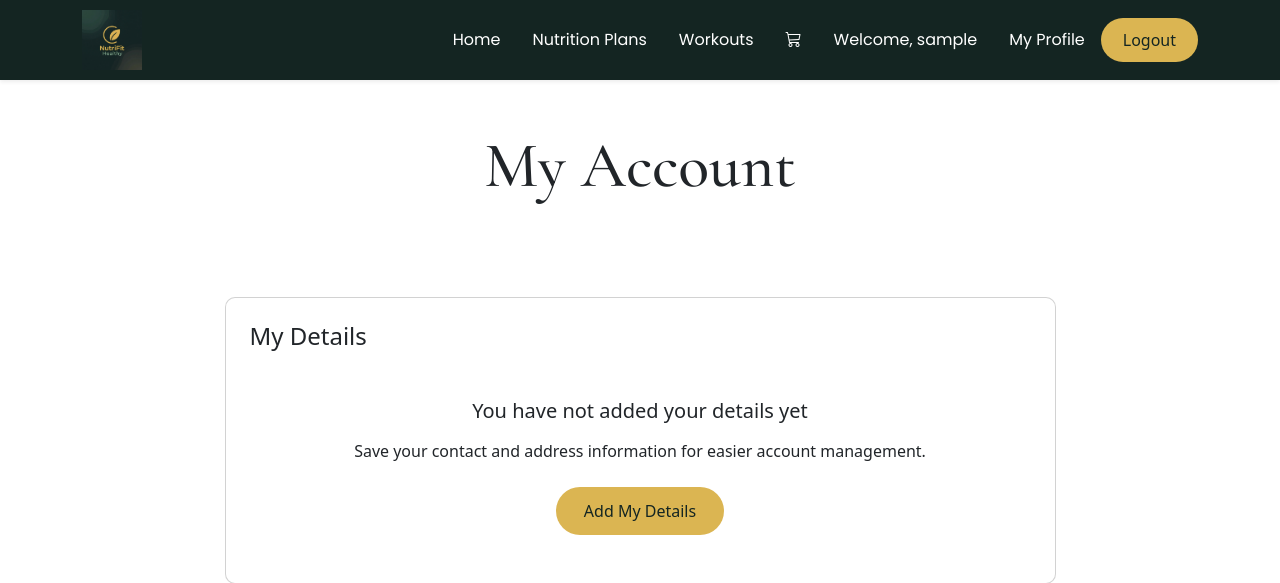
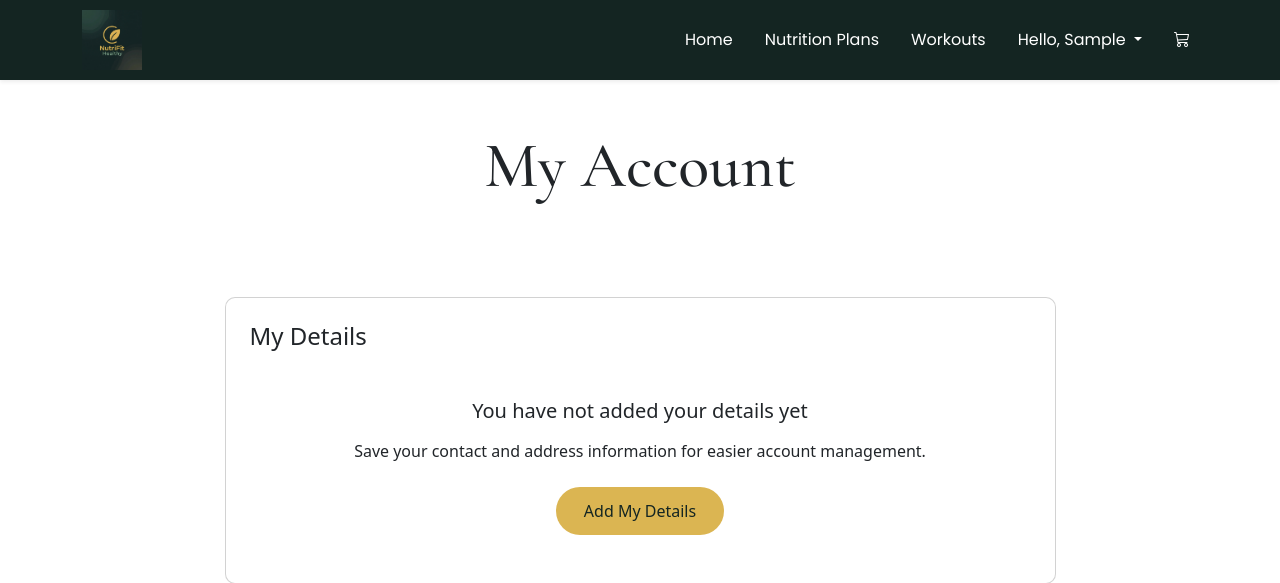
Before and after one commit to isadoraspirov/nutri_fit, a Django app: page /profile/ in a window 1280 px wide. Shown: the top 583 px of the page. Run offline with Django 3.2, Linux system fonts and the light colour scheme; the visitor is signed in with stand-in values (Sample User, id 1); some libraries are stand-ins or nearby versions; some web fonts are replaced.

Commit message:
Improve customer profile page styling and layout

```diff
--- a/accounts/templates/accounts/profile_detail.html
+++ b/accounts/templates/accounts/profile_detail.html
@@ -122,7 +122,10 @@ My Account | NutriFit Healthy
                     </div>
                 </div>
 
-                <div class="card feature-card">
+                <div
+                    id="my-orders"
+                    class="card feature-card"
+                >
                     <div class="card-body p-4">
 
                         <h2 class="h4 mb-3">
@@ -138,6 +141,7 @@ My Account | NutriFit Healthy
 
             </div>
         </div>
+
     </div>
 </section>
 
--- a/templates/base.html
+++ b/templates/base.html
@@ -89,10 +89,11 @@
     <!-- Navbar -->
     <nav id="navbar" class="navbar navbar-expand-lg navbar-dark shadow-sm">
       <div class="container">
+
         <a class="navbar-brand" href="{% url 'home' %}">
           <img
             src="{% static 'images/nutrifit_logo.jpg' %}"
-            alt="NutriFit"
+            alt="NutriFit Healthy"
             height="60"
           />
         </a>
@@ -113,7 +114,8 @@
           class="collapse navbar-collapse justify-content-end"
           id="navbarNav"
         >
-          <ul class="navbar-nav align-items-lg-center">
+          <ul class="navbar-nav ms-auto align-items-lg-center">
+
             <li class="nav-item">
               <a class="nav-link" href="{% url 'home' %}">
                 Home
@@ -132,8 +134,95 @@
               </a>
             </li>
 
+            <li class="nav-item dropdown">
+              <a
+                class="nav-link dropdown-toggle"
+                href="#"
+                id="accountDropdown"
+                role="button"
+                data-bs-toggle="dropdown"
+                aria-expanded="false"
+              >
+                {% if user.is_authenticated %}
+                  Hello, {{ user.first_name|default:user.username }}
+                {% else %}
+                  My Account
+                {% endif %}
+              </a>
+
+              <ul
+                class="dropdown-menu dropdown-menu-end account-dropdown"
+                aria-labelledby="accountDropdown"
+              >
+                {% if user.is_authenticated %}
+
+                  <li>
+                    <h6 class="dropdown-header">
+                      My Account
+                    </h6>
+                  </li>
+
+                  <li>
+                    <a
+                      class="dropdown-item"
+                      href="{% url 'profile_detail' %}"
+                    >
+                      My Details
+                    </a>
+                  </li>
+
+                  <li>
+                    <a
+                      class="dropdown-item"
+                      href="{% url 'profile_detail' %}#my-orders"
+                    >
+                      My Orders
+                    </a>
+                  </li>
+
+                  <li>
+                    <hr class="dropdown-divider" />
+                  </li>
+
+                  <li>
+                    <a
+                      class="dropdown-item"
+                      href="{% url 'account_logout' %}"
+                    >
+                      Logout
+                    </a>
+                  </li>
+
+                {% else %}
+
+                  <li>
+                    <a
+                      class="dropdown-item"
+                      href="{% url 'account_login' %}"
+                    >
+                      Login
+                    </a>
+                  </li>
+
+                  <li>
+                    <a
+                      class="dropdown-item"
+                      href="{% url 'account_signup' %}"
+                    >
+                      Sign Up
+                    </a>
+                  </li>
+
+                {% endif %}
+              </ul>
+            </li>
+
             <li class="nav-item">
-              <a class="nav-link" href="{% url 'cart:view_cart' %}">
+              <a
+                class="nav-link position-relative"
+                href="{% url 'cart:view_cart' %}"
+                aria-label="View shopping cart"
+              >
                 <i class="bi bi-cart3"></i>
 
                 {% if product_count > 0 %}
@@ -144,53 +233,6 @@
               </a>
             </li>
 
-            {% if user.is_authenticated %}
-
-            <li class="nav-item">
-              <span class="nav-link">
-                Welcome, {{ user.username }}
-              </span>
-            </li>
-
-            <li class="nav-item">
-              <a
-                class="nav-link"
-                href="{% url 'profile_detail' %}"
-              >
-                My Profile
-              </a>
-            </li>
-
-            <li class="nav-item ms-lg-2">
-              <a
-                href="{% url 'account_logout' %}"
-                class="btn btn-success"
-              >
-                Logout
-              </a>
-            </li>
-
-            {% else %}
-
-            <li class="nav-item ms-lg-2">
-              <a
-                href="{% url 'account_login' %}"
-                class="btn btn-success"
-              >
-                Login
-              </a>
-            </li>
-
-            <li class="nav-item ms-lg-2 mt-2 mt-lg-0">
-              <a
-                href="{% url 'account_signup' %}"
-                class="btn hero-secondary-btn"
-              >
-                Sign Up
-              </a>
-            </li>
-
-            {% endif %}
           </ul>
         </div>
       </div>
@@ -198,6 +240,7 @@
 
     {% if messages %}
       <div class="container mt-3">
+
         {% for message in messages %}
           <div
             class="alert alert-{{ message.tags|default:'info' }} alert-dismissible fade show"
@@ -213,6 +256,7 @@
             ></button>
           </div>
         {% endfor %}
+
       </div>
     {% endif %}
 
@@ -224,6 +268,7 @@
     <!-- Footer -->
     <footer class="site-footer mt-auto">
       <div class="footer-container">
+
         <div class="footer-column">
           <h3 class="footer-logo">
             NutriFit Healthy
@@ -236,7 +281,9 @@
         </div>
 
         <div class="footer-column">
-          <h4>Explore</h4>
+          <h4>
+            Explore
+          </h4>
 
           <ul>
             <li>
@@ -260,14 +307,21 @@
         </div>
 
         <div class="footer-column">
-          <h4>Get in Touch</h4>
+          <h4>
+            Get in Touch
+          </h4>
 
           <ul>
-            <li>Email: hello@nutrifithealthy.com</li>
+            <li>
+              Email: hello@nutrifithealthy.com
+            </li>
 
-            <li>Instagram: @nutrifithealthy</li>
+            <li>
+              Instagram: @nutrifithealthy
+            </li>
           </ul>
         </div>
+
       </div>
 
       <div class="footer-bottom">
```
Also changed, not shown: static/css/style.css (+34 -0 lines). Lines whose indentation alone changed are shown as unchanged.
